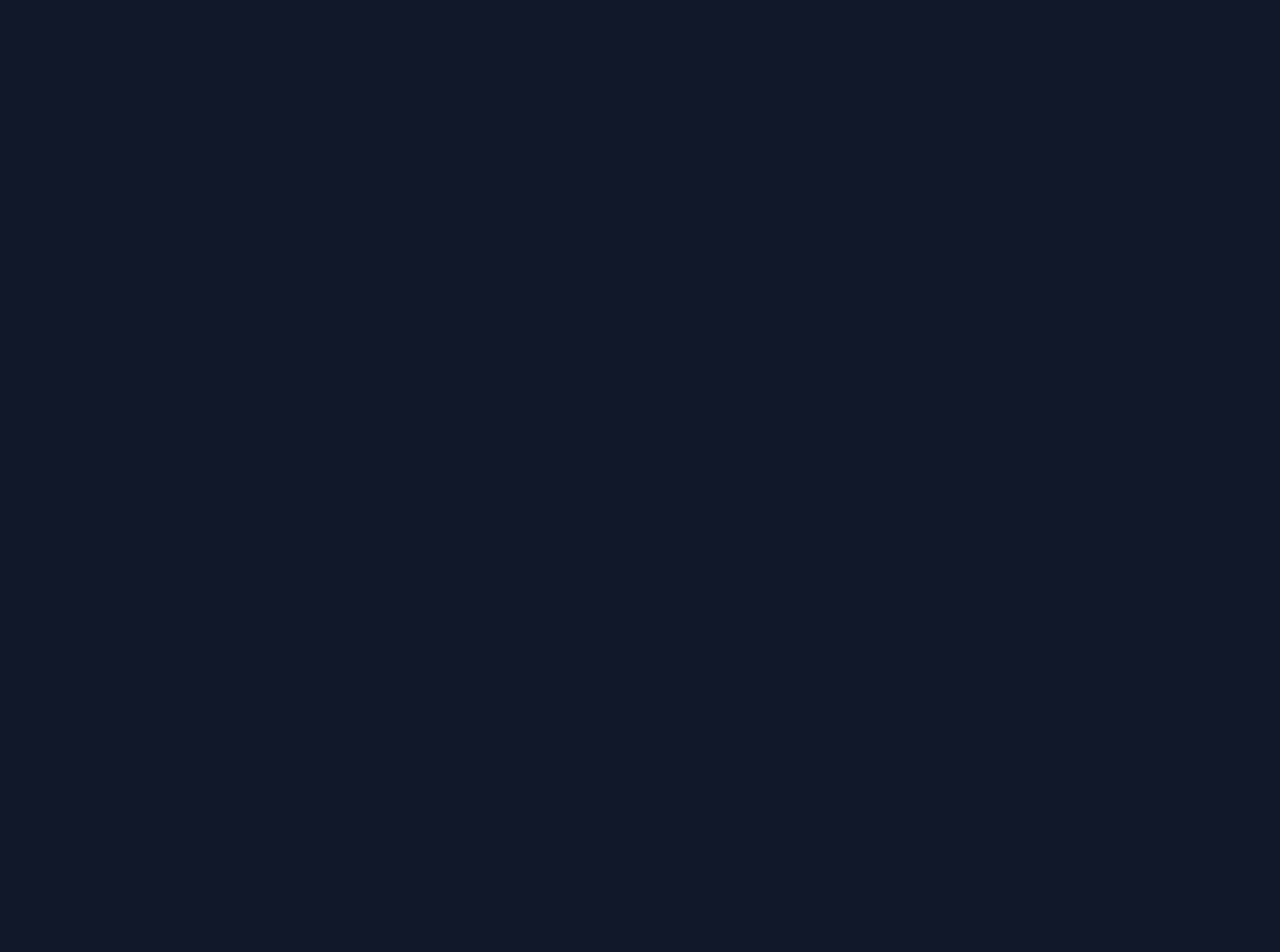
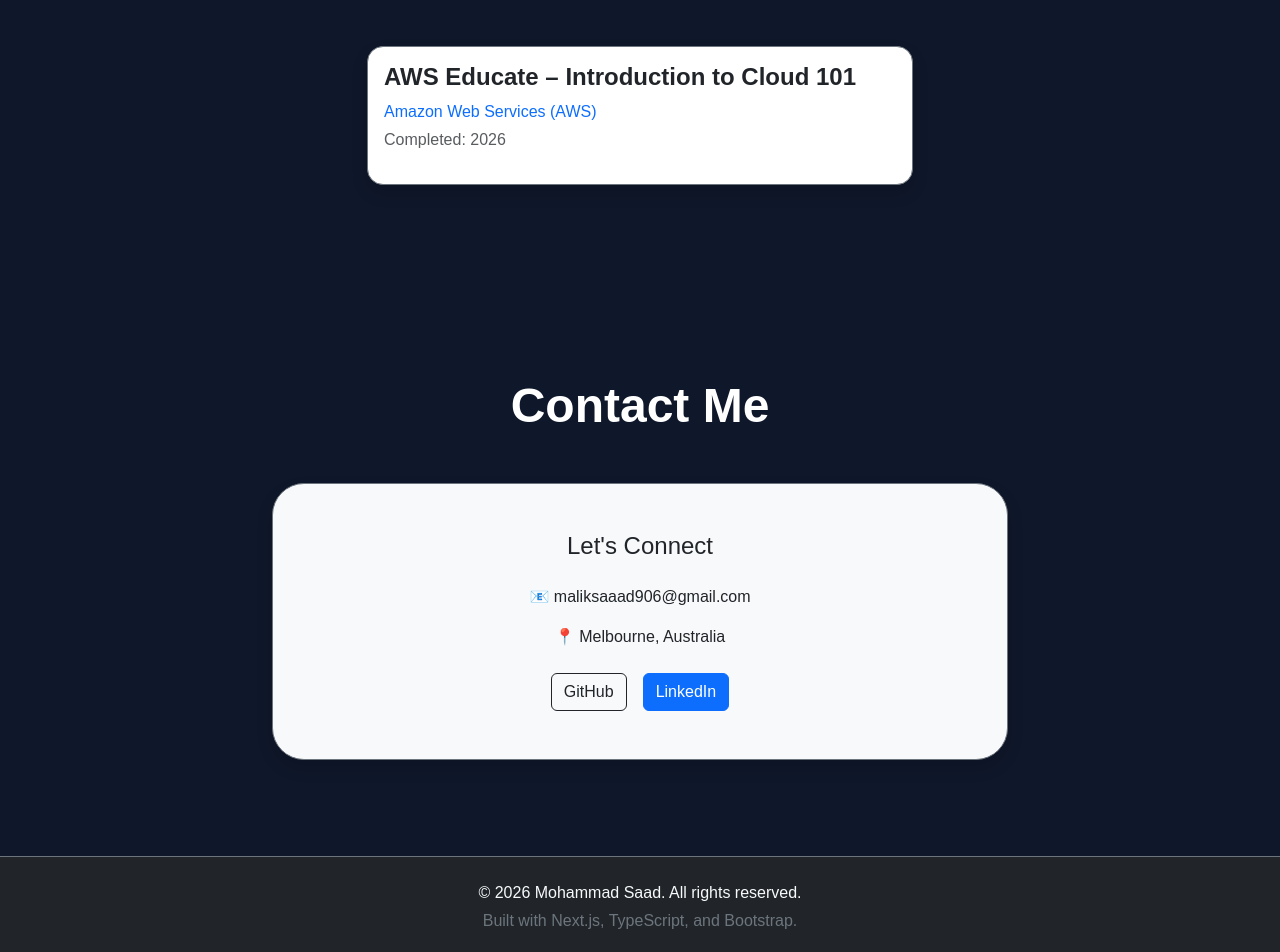
Before and after one commit to maliksaaad906-jpg/portfolio, a Next.js app: page / in a window 1280 px wide. Shown: the part 2920-3872 px from the top of the page. Before the commit the page ends 2765 px from the top, so only its background shows below. Built offline with nearby package versions, Linux system fonts and the light colour scheme.

Commit message:
Add certifications, contact, and footer sections

```diff
--- a/app/page.tsx
+++ b/app/page.tsx
@@ -3,6 +3,9 @@
 import About from "@/components/About";
 import Skills from "@/components/Skills";
 import Projects from "@/components/Projects";
+import Certifications from "@/components/Certifications";
+import Contact from "@/components/Contact";
+import Footer from "@/components/Footer";
 
 export default function Home() {
   return (
@@ -11,6 +14,9 @@
      <About/>
      <Skills/>
      <Projects/>
+     <Certifications/>
+     <Contact/>
+     <Footer/>
 
      </>
 
--- a/components/Certifications.tsx
+++ b/components/Certifications.tsx
@@ -0,0 +1,42 @@
+import React from 'react'
+
+export default function Certifications() {
+    const certificates = [
+        {
+          title: "AWS Educate – Introduction to Cloud 101",
+          issuer: "Amazon Web Services (AWS)",
+          year: "2026",
+        },
+      ];
+  return (
+    <section id="certificates" className="py-5">
+      <div className="container py-5">
+        <h2 className="fw-bold display-5 text-center mb-5">
+          Certifications
+        </h2>
+
+        <div className="row justify-content-center">
+          {certificates.map((cert) => (
+            <div className="col-lg-6" key={cert.title}>
+              <div className="card rounded-4 border-secondary shadow h-100">
+                <div className="card-body">
+                  <h4 className="text-dark fw-bold">
+                    {cert.title}
+                  </h4>
+
+                  <p className="text-primary mb-1">
+                    {cert.issuer}
+                  </p>
+
+                  <p className="text-muted">
+                    Completed: {cert.year}
+                  </p>
+                </div>
+              </div>
+            </div>
+          ))}
+        </div>
+
+      </div>
+    </section>)
+}
--- a/components/Contact.tsx
+++ b/components/Contact.tsx
@@ -0,0 +1,32 @@
+import React from 'react'
+
+export default function Contact() {
+  return (
+    <section className="py-5" id= "contact">
+        <div className="container py-5">
+            <h2 className="fw-bold display-5 text-center mb-5">Contact Me</h2>
+            <div className="row justify-content-center">
+                <div className="col-lg-8">
+                    <div className="card  rounded-5 bg-light border-secondary shadow">
+                        <div className="card-body  p-5 text-center">
+                            <h4 className="text-dark mb-4">
+                                Let's Connect
+                            </h4>
+                            <p className="text-dark">
+                            📧 maliksaaad906@gmail.com
+                            </p>
+                            <p className="text-dark">
+                            📍 Melbourne, Australia
+                            </p>
+                            <div className="d-flex justify-content-center gap-3 mt-4">
+                                <a href="https://github.com/maliksaaad906-jpg" className="btn btn-outline-dark">GitHub</a>
+                                <a href="www.linkedin.com/in/mohammad-saad-0a81ab203" className="btn btn-primary">LinkedIn</a>
+                            </div>
+                        </div>
+                    </div>
+                </div>
+            </div>
+        </div>
+    </section>
+  )
+}
--- a/components/Footer.tsx
+++ b/components/Footer.tsx
@@ -0,0 +1,15 @@
+export default function Footer() {
+    return (
+      <footer className="py-4 bg-dark border-top border-secondary">
+        <div className="container text-center">
+          <p className="text-light mb-1">
+            © 2026 Mohammad Saad. All rights reserved.
+          </p>
+
+          <p className="text-secondary mb-0">
+            Built with Next.js, TypeScript, and Bootstrap.
+          </p>
+        </div>
+      </footer>
+    );
+  }
--- a/components/Projects.tsx
+++ b/components/Projects.tsx
@@ -55,7 +55,7 @@
             <div className="row g-4">
                 {projects.map((project)=> (
                     <div className="col-lg-4" key={project.title}>
-                        <div className="card bg-light border-secondary h-100 shadow">
+                        <div className="card rounded-5 bg-light border-secondary h-100 shadow">
                             <div className="card-body p-4">
                                 <p className="text-primary fw-semibold mb-2">{project.type}</p>
                                 <h4 className="fw-bold text-dark">{project.title}</h4>
```
Also changed, not shown: 1 other file (tests, documents, lock files or other folders).
